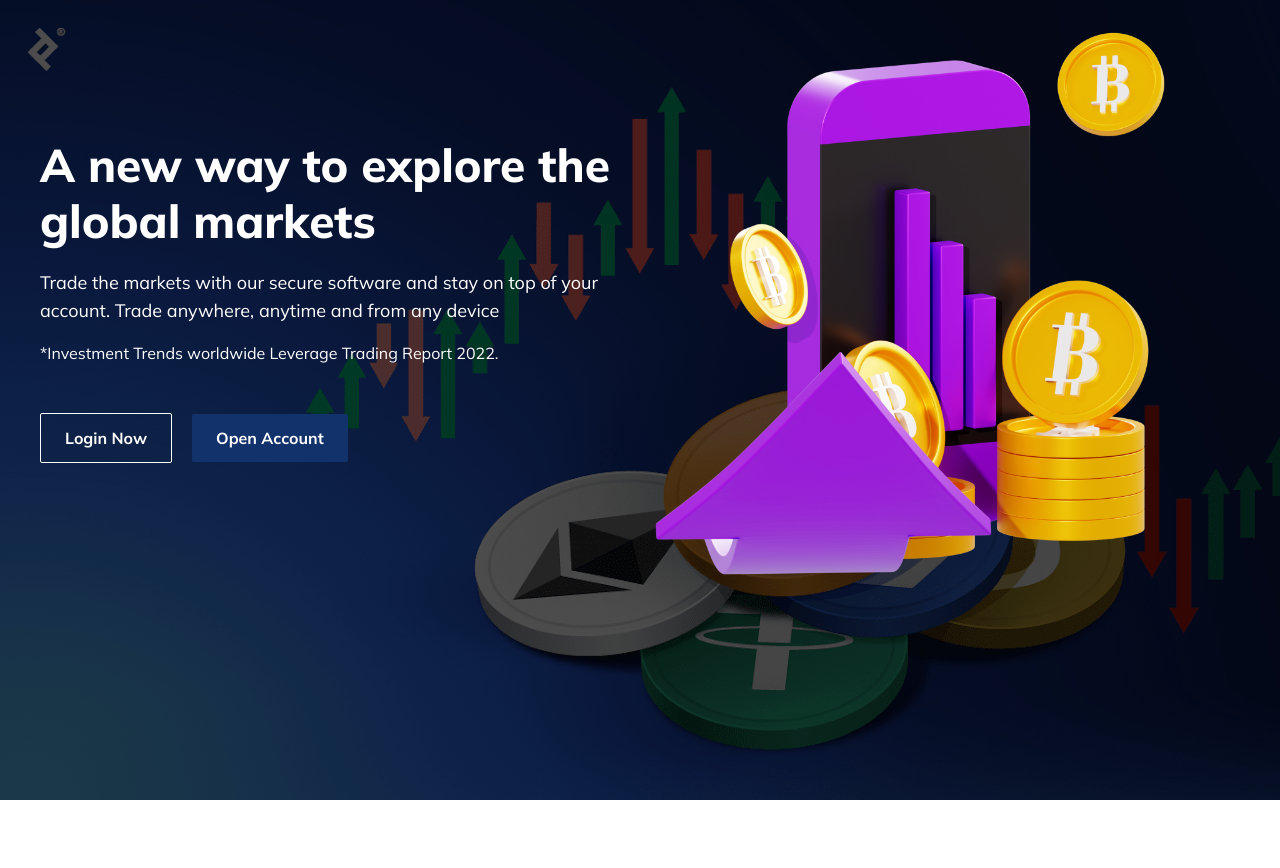
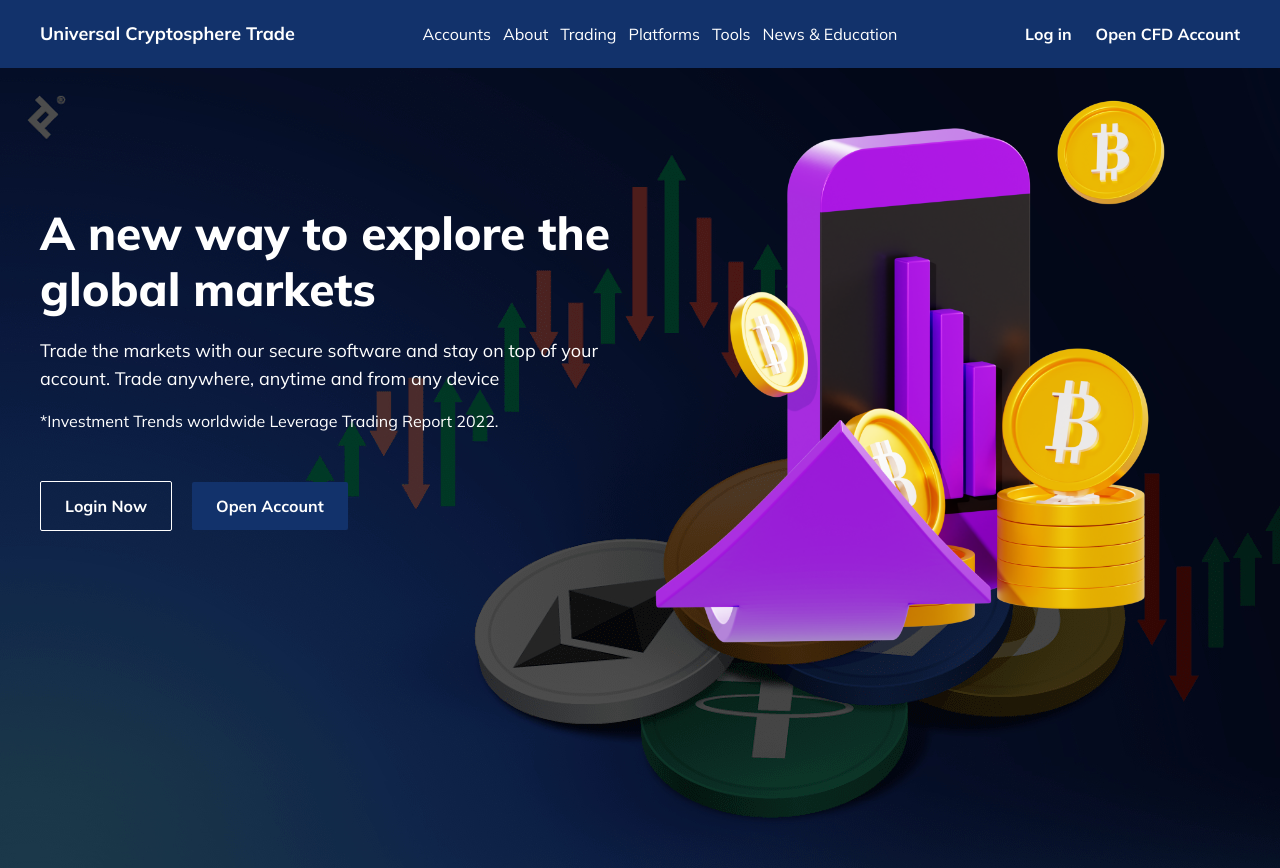
Before and after one commit to godwinopara/cryptoshpere-trade, a Next.js app: page / in a window 1280 px wide. Before the commit the page ends 800 px from the top, so only its background shows below. Built offline with nearby package versions, Linux system fonts and the light colour scheme.

Commit message:
finished homepage hero section

```diff
--- a/src/app/layout.tsx
+++ b/src/app/layout.tsx
@@ -1,6 +1,7 @@
 import type { Metadata } from "next";
 import { Mulish } from "next/font/google";
 import "./globals.css";
+import Navbar from "@/components/shared/Navbar";
 
 const mulish = Mulish({ subsets: ["latin"] });
 
@@ -12,7 +13,10 @@ export const metadata: Metadata = {
 export default function RootLayout({ children }: { children: React.ReactNode }) {
 	return (
 		<html lang="en">
-			<body className={mulish.className}>{children}</body>
+			<body className={mulish.className}>
+				<Navbar />
+				{children}
+			</body>
 		</html>
 	);
 }
--- /dev/null
+++ b/src/components/shared/Button.tsx
@@ -0,0 +1,8 @@
+interface ButtonProps {
+	className: string;
+	btnText: string;
+}
+
+export default function Button({ className, btnText }: ButtonProps) {
+	return <button className={`py-3 px-6 font-bold rounded-sm ${className}`}>{btnText}</button>;
+}
--- /dev/null
+++ b/src/components/shared/Navbar.tsx
@@ -0,0 +1,42 @@
+import Link from "next/link";
+import Button from "./Button";
+
+export default function Navbar() {
+	return (
+		<nav className="bg-darkBlue text-white py-5">
+			<div className="flex justify-between items-center max-w-desktop mx-auto">
+				<Link className="font-bold text-lg " href="/">
+					Universal Cryptosphere Trade
+				</Link>
+				<ul className="flex items-center gap-3">
+					<li>
+						<Link href="/account">Accounts</Link>
+					</li>
+					<li>
+						<Link href="/about">About</Link>
+					</li>
+					<li>
+						<Link href="/trading">Trading</Link>
+					</li>
+					<li>
+						<Link href="/platforms">Platforms</Link>
+					</li>
+					<li>
+						<Link href="/tools">Tools</Link>
+					</li>
+					<li>
+						<Link href="/news">News & Education</Link>
+					</li>
+				</ul>
+				<div>
+					<Link href="/login" className="inline-block font-bold mr-6">
+						Log in
+					</Link>
+					<Link href="/account" className="inline-block font-bold">
+						Open CFD Account
+					</Link>
+				</div>
+			</div>
+		</nav>
+	);
+}
--- a/tailwind.config.ts
+++ b/tailwind.config.ts
@@ -20,6 +20,9 @@ const config: Config = {
 			colors: {
 				darkBlue: "#12326B",
 			},
+			maxWidth: {
+				desktop: "1200px",
+			},
 		},
 	},
 	plugins: [],
```
